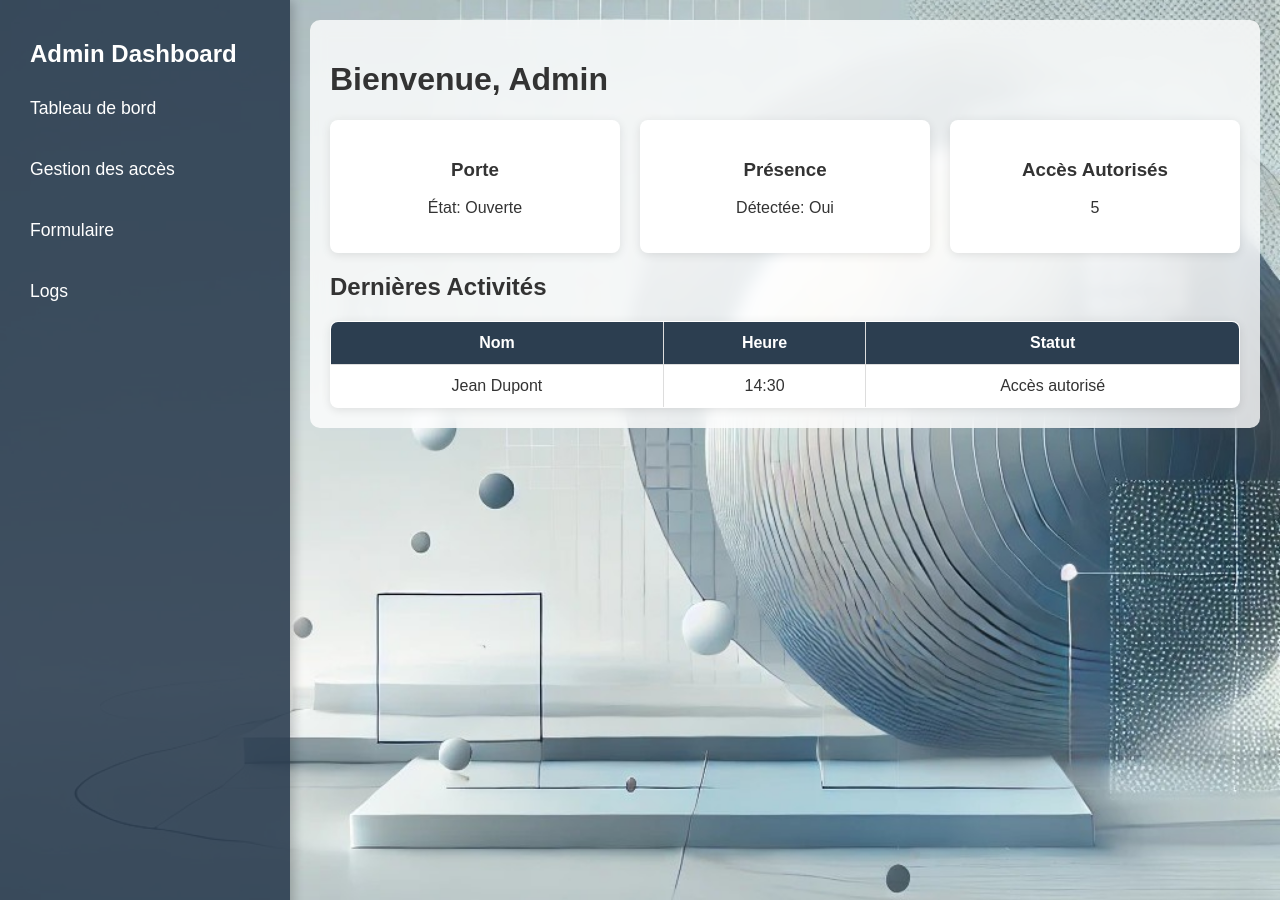
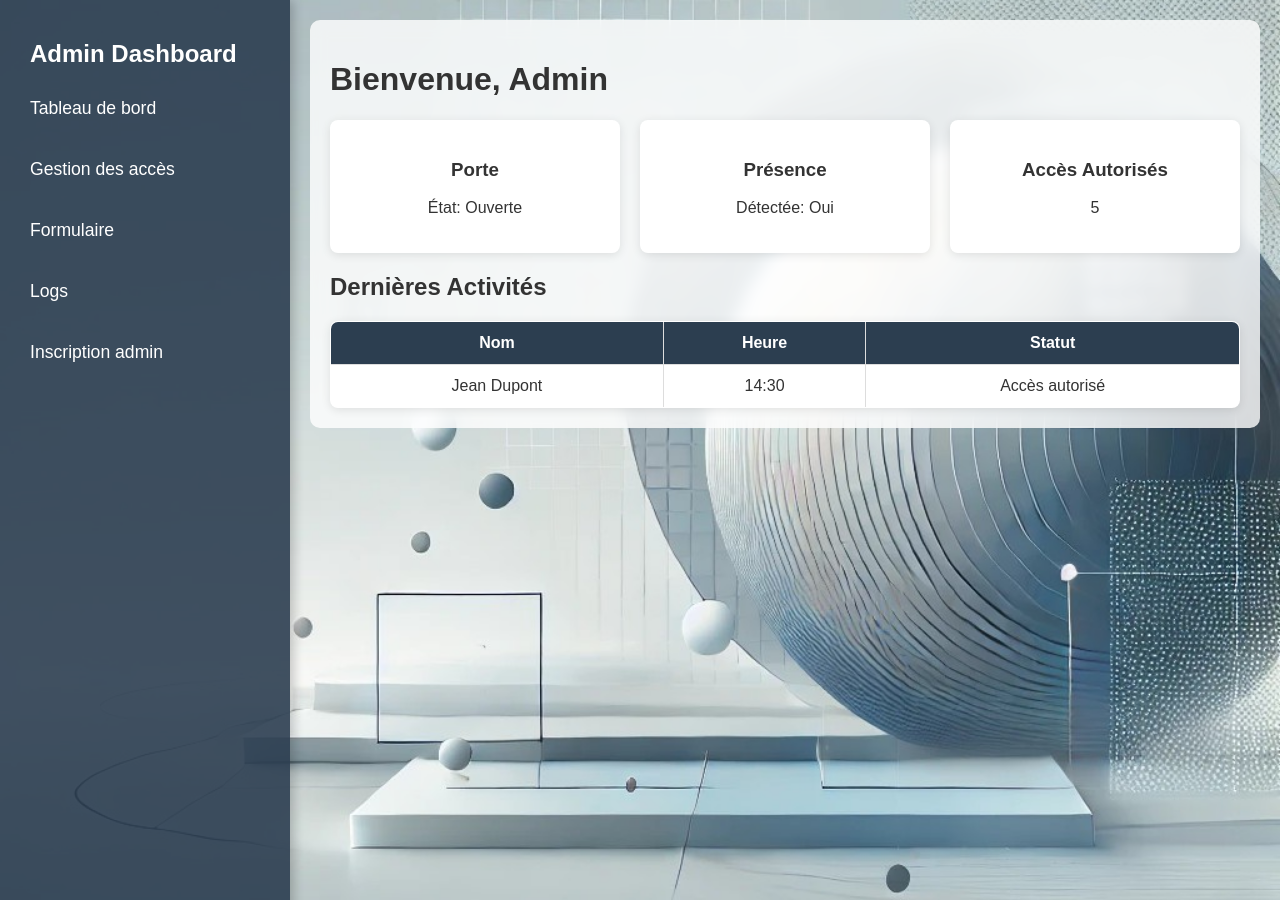
Before and after one commit to haykif/CA-25, a PHP site: page /dashboard.php in a window 1280 px wide. Run offline with PHP 8.4, Linux system fonts and the light colour scheme.

Commit message:
inscription admin

```diff
--- a/dashboard.php
+++ b/dashboard.php
@@ -14,6 +14,7 @@
             <li><a href="#">Gestion des accès</a></li>
             <li><a href="#">Formulaire</a></li>
             <li><a href="#">Logs</a></li>
+            <li><a href="./inscriptionAdmin.php">Inscription admin</a></li>
         </ul>
     </div>
 
```
